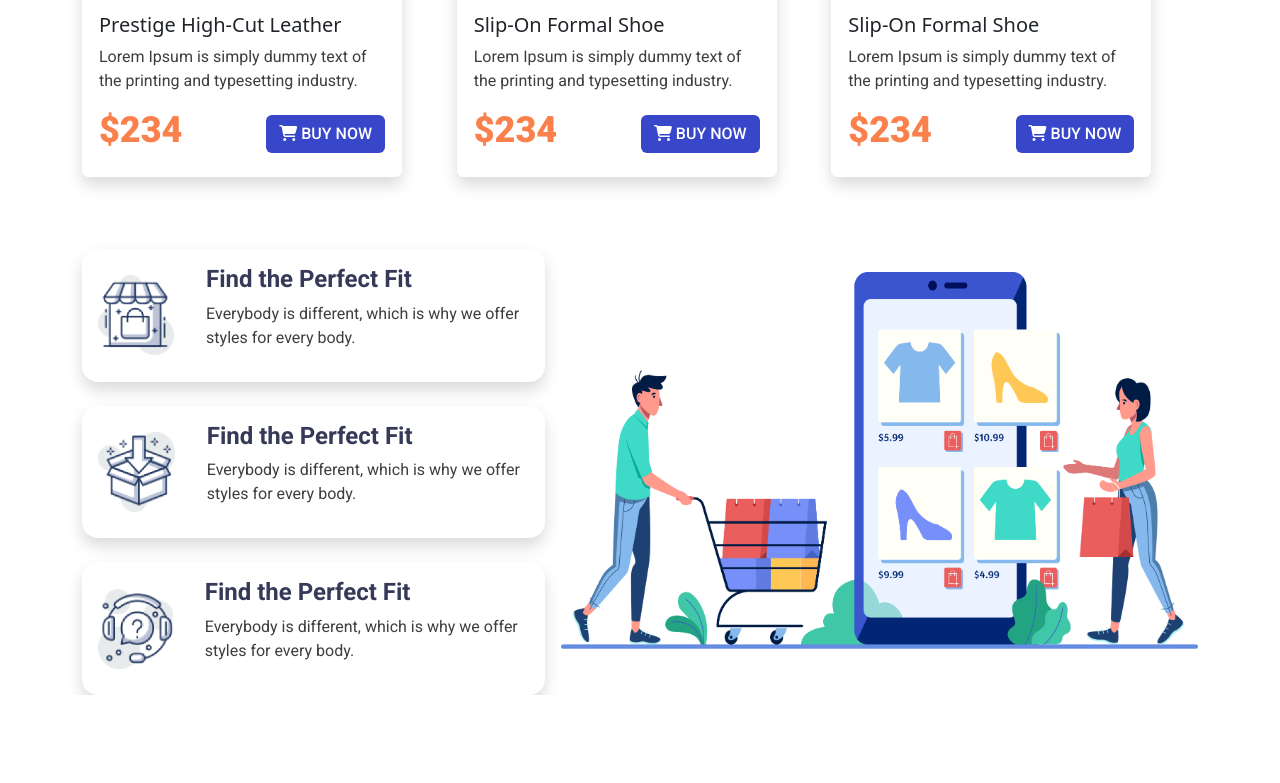
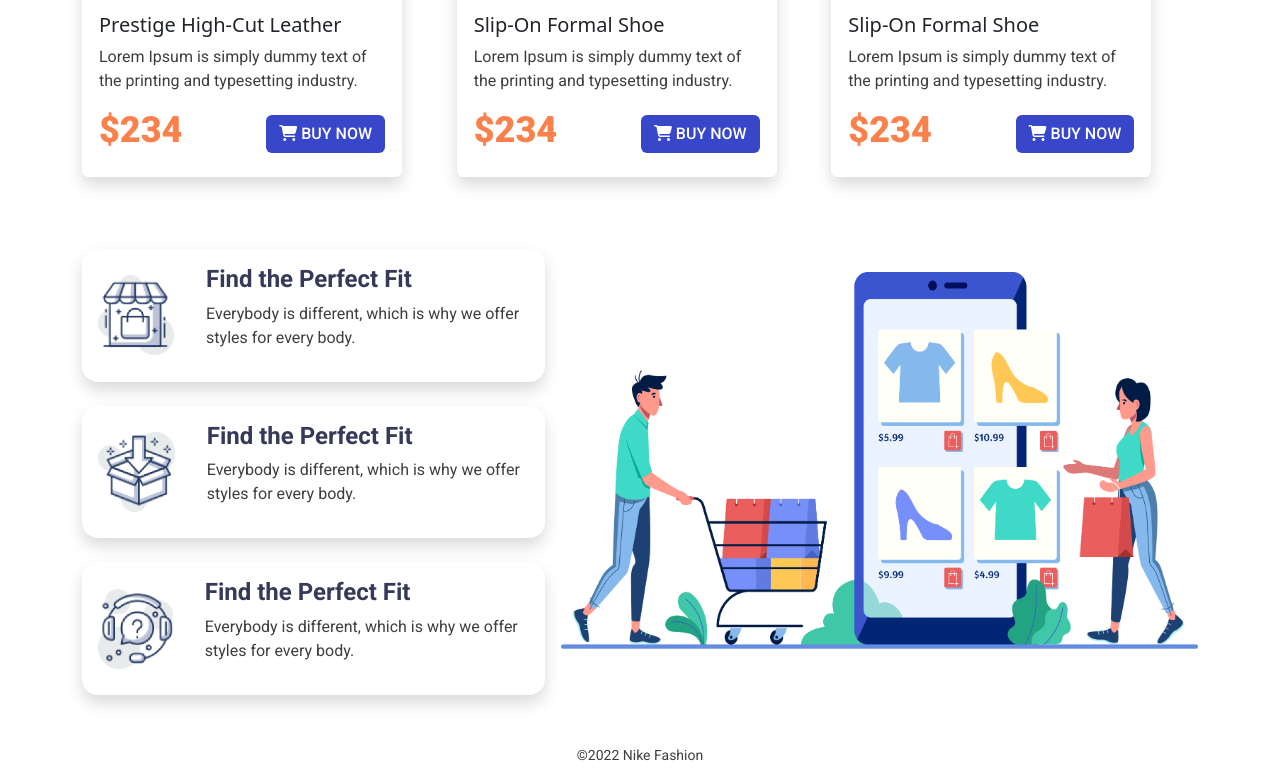
Before and after one commit to kashishdipro/nike-fashion, a plain HTML site: page index.html in a window 1280 px wide. Shown: the part 1713-2496 px from the top of the page. Before the commit the page ends 2408 px from the top, so only its background shows below. Drawn offline with nearby package versions, Linux system fonts and the light colour scheme.

Commit message:
footer added

```diff
--- a/index.html
+++ b/index.html
@@ -155,6 +155,9 @@
         </section>
         <!-- Sell Info End -->
     </main>
+    <footer class="text-center mt-5">
+        <p class="paragraph"><small>©2022 Nike Fashion</small></p>
+      </footer>
     <!-- Bootstrap JS -->
     <script src="https://cdn.jsdelivr.net/npm/bootstrap@5.2.0/dist/js/bootstrap.bundle.min.js" integrity="sha384-A3rJD856KowSb7dwlZdYEkO39Gagi7vIsF0jrRAoQmDKKtQBHUuLZ9AsSv4jD4Xa" crossorigin="anonymous"></script>
 </body>
```
